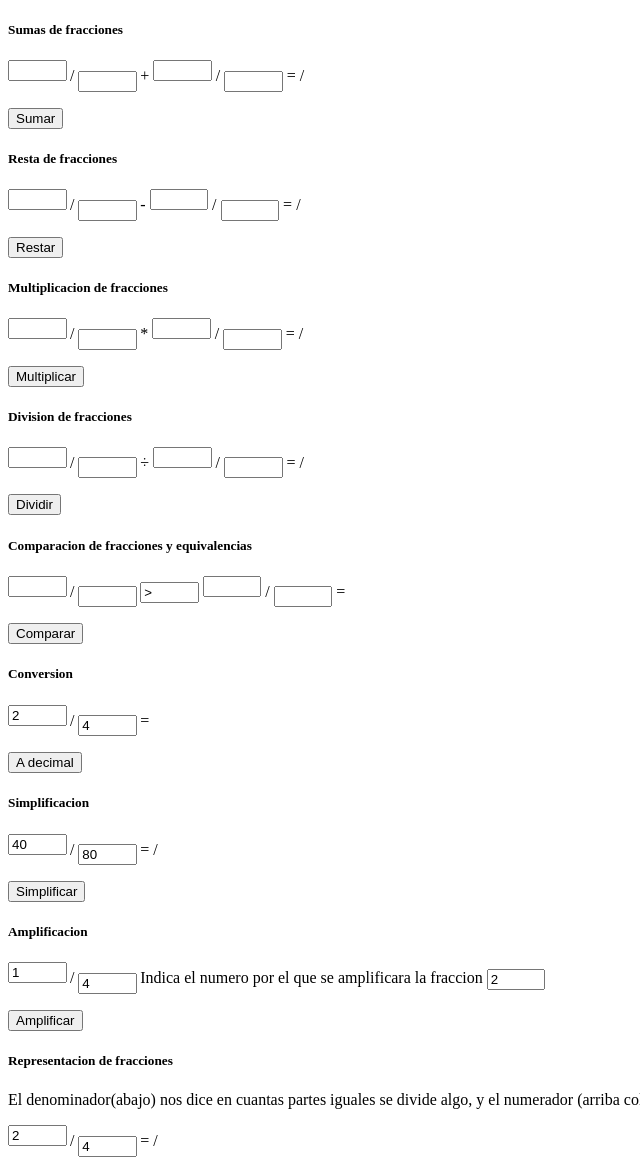
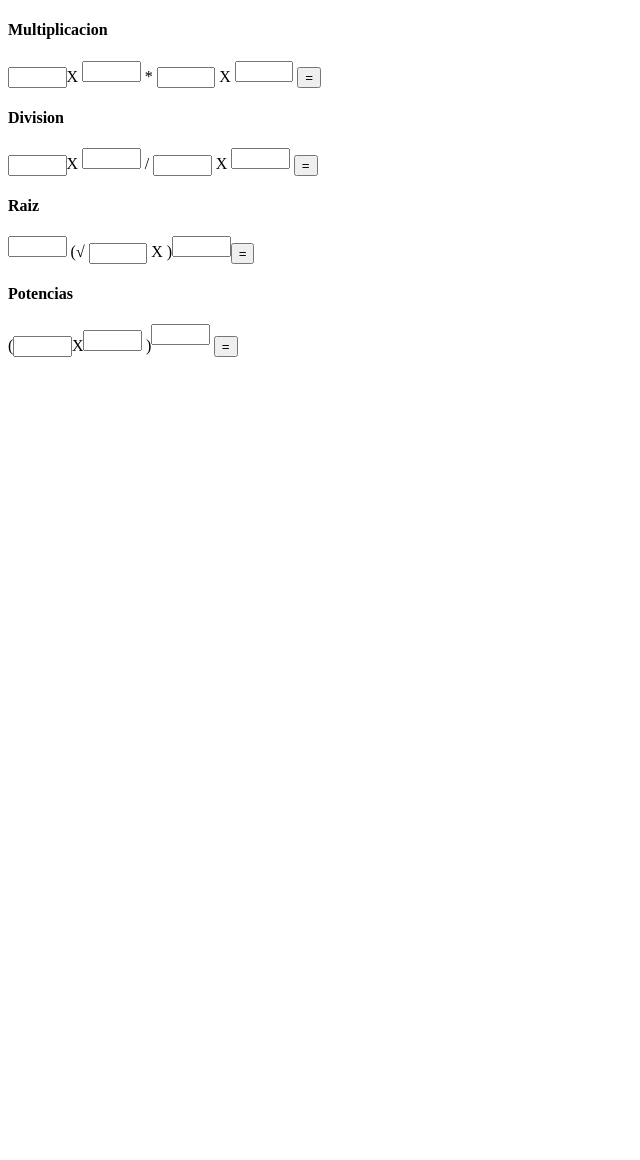
Before and after one commit to Andres-cfe/-mathematics, a plain HTML site: page pruebas.html in a window 1280 px wide. Shown: the top 1160 px of the page, without its empty margins (0-640 px from the left). After the commit the page ends 800 px from the top, so only its background shows below. Drawn offline with Linux system fonts and the light colour scheme.

Commit message:
Se ha realizado desarrollo de operaciones de exponentes y explicaciones, falta disenio

```diff
--- /dev/null
+++ b/js/Exponentes.js
@@ -0,0 +1,72 @@
+function multiplicar(){
+    let coe1=document.getElementById("mulcoe1").value
+    let exp1=parseInt(document.getElementById("mulexp1").value)
+    let coe2=document.getElementById("mulcoe2").value
+    let exp2=parseInt(document.getElementById("mulexp2").value)
+    coe12=coe1*coe2
+    exp12=exp1+exp2
+    desarrollo='<label>Los coeficientes se multiplican</label><br>'+coe1+' * '+coe2+' = '+ coe12+'<br>'
+    desarrollo2='<label>Los exponentes se suman</label><br>'+exp1+' + '+exp2+' = '+ exp12+'<br>'
+    resultado='<label>Dando como resultado</label><br>'+coe12+'X<sup>'+exp12+'</sup><br>'
+    document.getElementById("muldesarrollo").innerHTML=desarrollo+desarrollo2+resultado
+    document.getElementById("mulresultado").innerHTML=coe12+'X<sup>'+exp12+'</sup>'
+
+
+}
+
+function dividir(){
+    let coe1=document.getElementById("divcoe1").value
+    let exp1=parseInt(document.getElementById("divexp1").value)
+    let coe2=document.getElementById("divcoe2").value
+    let exp2=parseInt(document.getElementById("divexp2").value)
+    coe12=coe1/coe2
+    exp12=exp1-exp2
+    desarrollo='<label>Los coeficientes se dividen</label><br>'+coe1+' / '+coe2+' = '+ coe12+'<br>'
+    desarrollo2='<label>Los exponentes se restan</label><br>'+exp1+' - '+exp2+' = '+ exp12+'<br>'
+    resultado='<label>Dando como resultado</label><br>'+coe12+'X<sup>'+exp12+'</sup><br>'
+    document.getElementById("divdesarrollo").innerHTML=desarrollo+desarrollo2+resultado
+    document.getElementById("divresultado").innerHTML=coe12+'X<sup>'+exp12+'</sup>'
+
+}
+
+function raiz(){
+
+    let coe1=document.getElementById("raizcoe1").value
+    let expraiz=parseInt(document.getElementById("raizexp1").value)
+    let exp1=parseInt(document.getElementById("raizpotencia").value)
+
+    // coe12=coe1/coe2
+    // exp12=exp1-exp2
+    if(exp1%expraiz==0 && exp1>=expraiz){
+        desarrollo='El exponente raiz es '+expraiz+', la potencia es '+exp1+' y el coeficiente es '+coe1
+        desarrollo2=' <br>La expresion quedaria de la siguiente forma</label><br> ('+coe1+' X )<sup><sup> '+exp1+'</sup>/<sub> '+expraiz+' </sub></sup><br>'
+        desarrollo3='<label>Debido a que el exponente '+exp1+ ' puede ser dividido entre la raiz '+expraiz+' este puede ser simplificado a '+exp1/expraiz+'<br>Simplificando la expresion quedaria <br>'+Math.pow(coe1,exp1/expraiz)+'X<sup><sup>'+exp1/expraiz+'</sub></sup>'
+        // resultado='<label>Dando como resultado</label><br>'+coe12+'X<sup>'+exp12+'</sup><br>'
+        document.getElementById("raizdesarrollo").innerHTML=desarrollo+desarrollo2+desarrollo3
+        document.getElementById("raizresultado").innerHTML=Math.pow(coe1,exp1/expraiz)+'X<sup><sup>'+exp1/expraiz+'</sub></sup>'
+
+    }else{
+        desarrollo='<label>El exponente raiz es '+expraiz+', la potencia es '+exp1+' y el coeficiente es '+coe1
+        desarrollo2=' <label>la otra forma de representar es </label><br> ('+coe1+' X )<sup><sup> '+exp1+'</sup>/<sub> '+expraiz+' </sub></sup><br>'
+        desarrollo3='desarrollandolo queda de la siguiente forma <br>'+Math.pow(coe1,exp1/expraiz).toFixed(2)+'X<sup><sup>'+exp1+'</sup>/<sub>'+expraiz+'</sub></sup>'
+        // resultado='<label>Dando como resultado</label><br>'+coe12+'X<sup>'+exp12+'</sup><br>'
+        document.getElementById("raizdesarrollo").innerHTML=desarrollo+desarrollo2+desarrollo3
+        document.getElementById("raizresultado").innerHTML=Math.pow(coe1,exp1/expraiz).toFixed(2)+'X<sup><sup>'+exp1+'</sup>/<sub>'+expraiz+'</sub></sup>'
+    }
+
+}
+
+function potenciar(){
+    let coe1=document.getElementById("potcoe1").value
+    let exp1=parseInt(document.getElementById("potexp1").value)
+    let exp2=parseInt(document.getElementById("potexp2").value)
+    elevacion=Math.pow(coe1,exp2)
+    exp12=exp1*exp2
+    desarrollo='El coeficiente se eleva al numero que esta fuera del parentesis<br>('+coe1+')<sup>'+exp2+'</sup> ='+elevacion+'<br>'
+    desarrollo2='Los exponentes se multiplican<br>'+exp1+' * '+exp2+' = '+exp12+'<br>'
+    desarrollo3='La expresion quedaria<br>'+elevacion+'X<sup>'+exp12+'</sup>'
+
+    document.getElementById("potdesarrollo").innerHTML=desarrollo+desarrollo2+desarrollo3
+    document.getElementById("potresultado").innerHTML=elevacion+'X<sup>'+exp12+'</sup>'
+
+}
--- a/pruebas.html
+++ b/pruebas.html
@@ -7,154 +7,32 @@
 </head>
 <body>
     <link rel="stylesheet" type="text/css" href="./css/pruebas.css">
+    <h4>Multiplicacion</h4>
+    <p>
 
+    <input type="number" id="mulcoe1">X <sup><input type="number" id="mulexp1"></sup> * <input type="number" id="mulcoe2"> X <sup><input type="number" id="mulexp2"></sup> <button onclick="multiplicar()">=</button><label id="mulresultado"></label>
+    </p>
+    <!-- <button onclick="representarfraccion()">Hacerla fracción</button> -->
+    <div id="muldesarrollo"></div>
 
-    <!-- Sumas -->
-    <div>
-        <h5>Sumas de fracciones</h5>
-            <p>
-            <sup><input type="number" id="numerador1" > </sup> / <sub> <input type="number" id="denominador1"> </sub> + <sup><input type="number" id="numerador2" ></sup> / <sub><input type="number" id="denominador2"></sub> = <sup><label type="number" id=
-                "resultadonumerador" ></sup> / <sub><label type="number" id="resultadodenominador"></sub>
-            </p>
-            <div id="desarrollo"></div>
-            <!-- <input type="button" onclick="sumar()" value="SUMAR"> -->
-            <button onclick="sumar()">Sumar</button>
-            <!-- <button id="sumar">Resultado</button> -->
-    </div>
+    <h4>Division</h4>
+    <p>
+    <input type="number" id="divcoe1">X <sup><input type="number" id="divexp1"></sup> / <input type="number" id="divcoe2"> X <sup><input type="number" id="divexp2"></sup> <button onclick="dividir()">=</button><label id="divresultado"></label>
+    </p>
+    <!-- <button onclick="representarfraccion()">Hacerla fracción</button> -->
+    <div id="divdesarrollo"></div>
+    <h4>Raiz</h4>
+    <p>
+    <sup><input type="number" title="raíz" id="raizexp1"></sup> (√ <input type="number" id="raizcoe1"> X )<sup><input type="number" id="raizpotencia"></sup><button onclick="raiz()">=</button><label id="raizresultado"></label>
+    </p>
+    <div id="raizdesarrollo"></div>
 
-    <!-- Restas -->
-    <div>
-        <h5>Resta de fracciones</h5>
-        <p>
-        <sup><input type="number" id="rnumerador1" > </sup> / <sub> <input type="number" id="rdenominador1"> </sub> - <sup><input type="number" id="rnumerador2" ></sup> / <sub><input type="number" id="rdenominador2"></sub> = <sup><label type="number" id=
-            "rresultadonumerador" ></sup> / <sub><label type="number" id="rresultadodenominador"></sub>
-        </p>
-        <div id="rdesarrollo"></div>
+    <h4>Potencias</h4>
+    <p>
+    (<input id="potcoe1">X<sup><input type="number" id="potexp1"></sup> )<sup><sup><input type="number" id="potexp2"></sup></sup></sup> <button onclick="potenciar()">=</button><label id="potresultado"></label>
+    </p>
+    <div id="potdesarrollo"></div>
 
-        <!-- <input type="button" onclick="sumar()" value="SUMAR"> -->
-        <button onclick="restar()">Restar</button>
-        <!-- <button id="sumar">Resultado</button> -->
-    </div>
-
-     <!-- Multiplicacion -->
-     <div>
-         <h5>Multiplicacion de fracciones</h5>
-        <p>
-        <sup><input type="number" id="mnumerador1" > </sup> / <sub> <input type="number" id="mdenominador1"> </sub> * <sup><input type="number" id="mnumerador2" ></sup> / <sub><input type="number" id="mdenominador2"></sub> = <sup><label type="number" id=
-            "mresultadonumerador" ></sup> / <sub><label type="number" id="mresultadodenominador"></sub>
-        </p>
-        <div id="mdesarrollo"></div>
-
-        <!-- <input type="button" onclick="sumar()" value="SUMAR"> -->
-        <button onclick="multiplicar()">Multiplicar</button>
-        <!-- <button id="sumar">Resultado</button> -->
-    </div>
-
-    <!-- Dividir -->
-    <div>
-        <h5>Division de fracciones</h5>
-        <p>
-        <sup><input type="number" id="dnumerador1" > </sup> / <sub> <input type="number" id="ddenominador1"> </sub> ÷ <sup><input type="number" id="dnumerador2" ></sup> / <sub><input type="number" id="ddenominador2"></sub> = <sup><label type="number" id=
-            "dresultadonumerador" ></sup> / <sub><label type="number" id="dresultadodenominador"></sub>
-        </p>
-        <div id="ddesarrollo"></div>
-        <!-- <input type="button" onclick="sumar()" value="SUMAR"> -->
-        <button onclick="dividir()">Dividir</button>
-        <!-- <button id="sumar">Resultado</button> -->
-    </div>
-    <!-- Comparacion de fracciones y equivalencias-->
-
-    <div>
-        <h5>Comparacion de fracciones y equivalencias</h5>
-        <p>
-            <sup><input type="number" id="compnumerador1" > </sup> / <sub> <input type="number" id="compdenominador1"> </sub> <input type="text" id="comp" value=">"> <sup><input type="number" id="compnumerador2" ></sup> / <sub><input type="number" id="compdenominador2"></sub> = <label id="compExplicacion"></label> <sup><label type="number" id=
-                "rcompnumerador" ></sup>  <sub><label type="number" id="rcompdenominador"></sub>
-            </p>
-            <!-- <input type="button" onclick="sumar()" value="SUMAR"> -->
-            <div id="compdesarrollo"></div>
-
-            <button onclick="comparar()">Comparar</button>
-    </div>
-    <!-- Conversion de fracciones a decimales -->
-    <div>
-        <h5>Conversion</h5>
-        <p>
-            <sup><input type="number" id="convnumerador" value="2" > </sup> / <sub> <input type="number" id="convdenominador" value="4"> </sub>
-            = <label id="convExplicacion"></label>
-
-        </p>
-        <button onclick="convertirdecimal()">A decimal</button>
-    </div>
-
-    <!-- Simplificacion -->
-    <div>
-        <h5>Simplificacion</h5>
-        <p>
-            <sup><input type="number" id="simnumerador" value="40" > </sup> / <sub> <input type="number" id="simdenominador" value="80"> </sub>
-            = <label id="simExplicacion"></label><sup><label type="number" id=
-                "rsimnumerador" ></sup>/<sub><label type="number" id="rsimdenominador"></sub>
-
-        </p>
-        <div id="simDesarrollo"></div>
-
-        <button onclick="EuclidesMCD()">Simplificar</button>
-
-    </div>
-    <!-- Amplificacion -->
-    <div>
-        <h5>Amplificacion</h5>
-        <p>
-            <sup><input type="number" id="ampnumerador" value="1" > </sup> / <sub> <input type="number" id="ampdenominador" value="4"> </sub> Indica el numero por el que se amplificara la fraccion <input type="number" id="amp" value="2">
-        </p>
-        <p>
-            <label id="rampExplicacion"></label>
-        </p>
-        <button onclick="Amplificar()">Amplificar</button>
-    </div>
-    <!-- Representacion de fracciones -->
-    <div>
-        <h5>Representacion de fracciones</h5>
-        <p>
-        El denominador(abajo) nos dice en cuantas partes iguales se divide algo, y el numerador (arriba color rojo) cuantas partes vamos a tomar, lo que falta o complemento para cubrir un entero(azul)
-        </p>
-        <p>
-        <sup><input type="number" id="reprenumerador" value="2" > </sup> / <sub> <input type="number" id="repredenominador" value="4"> </sub>
-        = <label id="repreExplicacion"></label>
-        <label id="repreEntero"></label><sup><label type="number" id="rreprenumerador" ></sup> / <sub><label type="number" id="rrepredenominador"></sub>
-        </p>
-        <!-- <input type="button" onclick="sumar()" value="SUMAR"> -->
-        <button onclick="representar()">Hacer fraccion mixta</button>
-        <!-- <button id="sumar">Resultado</button> -->
-        <!-- <div style="float:left;margin-right:50px;"> -->
-            <canvas id="canvas1"></canvas>
-            <!-- <div id="leyenda1" class="leyenda"></div> -->
-        <!-- </div> -->
-
-        <!-- <div style="float:left;"> -->
-            <!-- <canvas id="canvas2"></canvas> -->
-            <!-- <div id="leyenda2" class="leyenda leyendaH"></div> -->
-        <!-- </div> -->
-    </div>
-    <div>
-        <h5>Fracciones mixta</h5>
-        <p>
-        La fraccion mixta es aquella que tiene parte en fracción y parte entera
-        </p>
-        <p>
-        <input type="number" id="entero"><sup><input type="number" id="mixtonumerador" value="2" > </sup> / <sub> <input type="number" id="mixtodenominador" value="4"> </sub> =
-        <sup><label type="number" id="rmixtonumerador" ></sup> / <sub><label type="number" id="rmixtodenominador"></sub>
-        </p>
-        <!-- <input type="button" onclick="sumar()" value="SUMAR"> -->
-        <div id="mixDesarrollo"></div>
-
-        <button onclick="representarfraccion()">Hacerla fracción</button>
-        <!-- <button id="sumar">Resultado</button> -->
-    </div>
-
-
-
-
-    <!-- <canvas id="myCanvas"></canvas> -->
-    <script src="./js/fracciones.js"></script>
+    <script src="./js/Exponentes.js"></script>
 </body>
 </html>
```
Also changed, not shown: menus/Exponentes.html (added), 2 other files.
